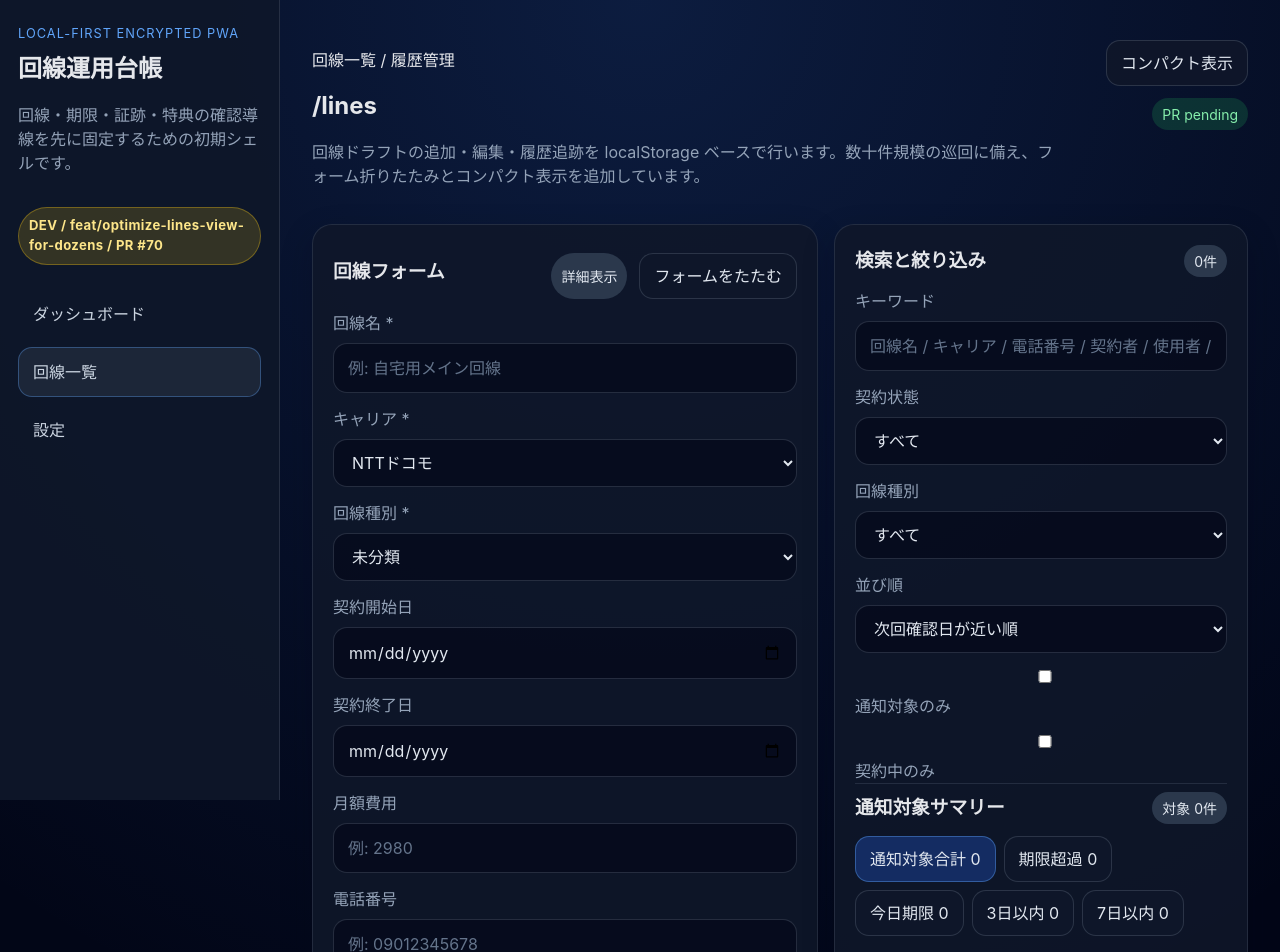
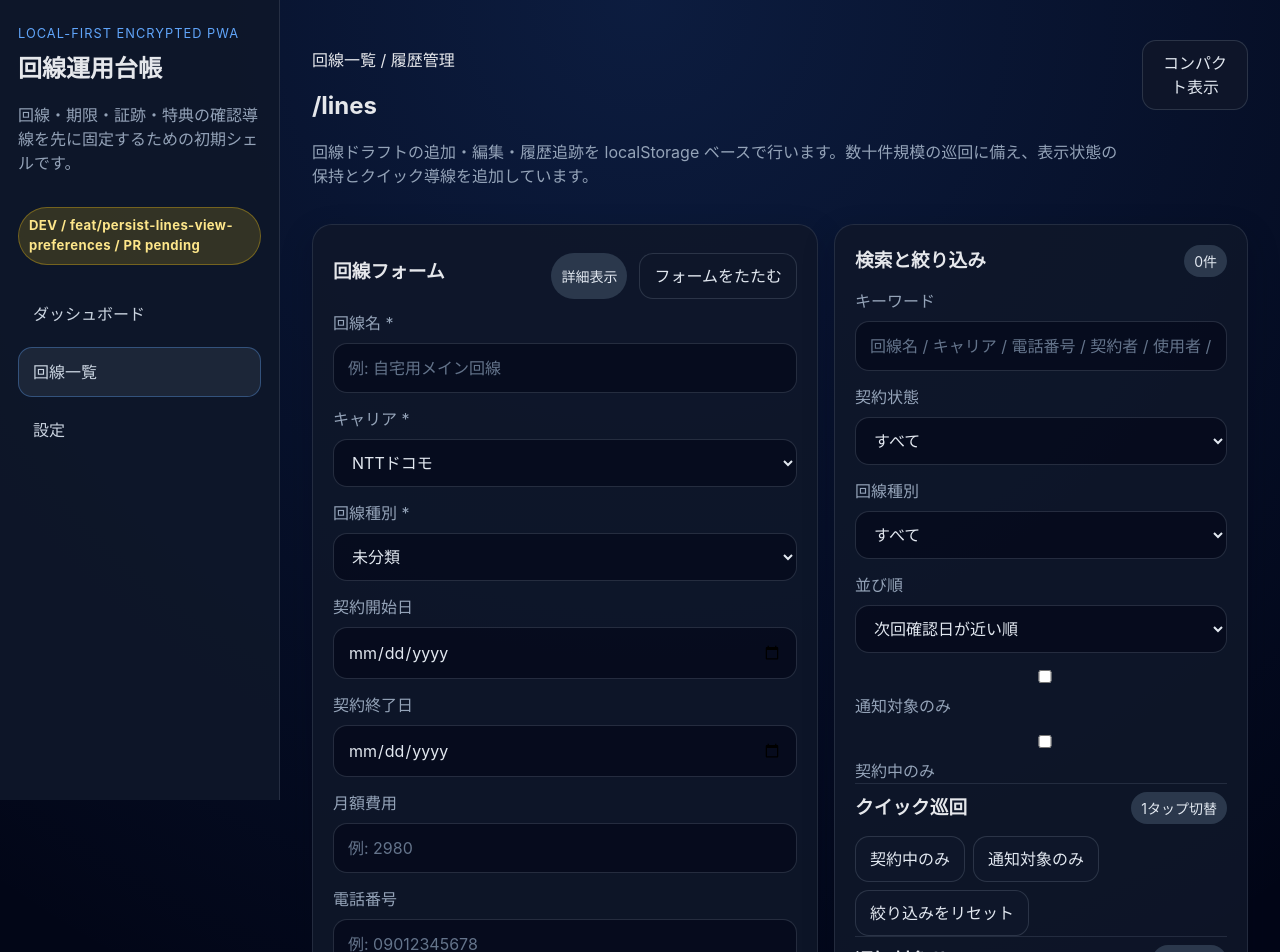
Before and after one commit to Driedsandwich/line-ops-ledger, a React (Vite) app: page /lines in a window 1280 px wide. Shown: the top 952 px of the page. Built offline with nearby package versions, Linux system fonts and the light colour scheme.

Commit message:
feat: persist lines view preferences and add quick filters (#72)
* chore: update dev label for persisted lines view prefs

* feat: persist lines view preferences and add quick filters

```diff
--- a/src/App.tsx
+++ b/src/App.tsx
@@ -6,7 +6,7 @@ const navItems = [
   { to: '/settings', label: '設定' },
 ];
 
-const devProgressLabel = 'DEV / feat/optimize-lines-view-for-dozens / PR #70';
+const devProgressLabel = 'DEV / feat/persist-lines-view-preferences / PR pending';
 
 export function AppLayout(): JSX.Element {
   return (
--- a/src/pages/LinesPage.tsx
+++ b/src/pages/LinesPage.tsx
@@ -117,6 +117,29 @@ const TIMELINE_VIEW_OPTIONS: Array<{ key: TimelineViewMode; label: string }> = [
   { key: 'active', label: '契約中中心' },
   { key: 'all', label: '過去契約含む' },
 ];
+const LINES_COMPACT_VIEW_STORAGE_KEY = 'line-ops-ledger.lines.compact-view';
+const LINES_FORM_COLLAPSED_STORAGE_KEY = 'line-ops-ledger.lines.form-collapsed';
+
+function readBooleanPreference(storageKey: string, fallback: boolean): boolean {
+  if (typeof window === 'undefined') {
+    return fallback;
+  }
+
+  const raw = window.localStorage.getItem(storageKey);
+  if (raw == null) {
+    return fallback;
+  }
+
+  return raw === 'true';
+}
+
+function writeBooleanPreference(storageKey: string, value: boolean): void {
+  if (typeof window === 'undefined') {
+    return;
+  }
+
+  window.localStorage.setItem(storageKey, value ? 'true' : 'false');
+}
 
 function getNotificationReasonLabelFromParam(value: string | null): NotificationReasonLabel | 'all' {
   if (!value) {
@@ -596,14 +619,13 @@ export function LinesPage(): JSX.Element {
   const [undoState, setUndoState] = useState<UndoState | null>(null);
   const [errorMessage, setErrorMessage] = useState<string | null>(null);
   const [successMessage, setSuccessMessage] = useState<string | null>(null);
-  const [isCompactView, setIsCompactView] = useState(false);
-  const [isFormCollapsed, setIsFormCollapsed] = useState(false);
+  const [isCompactView, setIsCompactView] = useState(() => readBooleanPreference(LINES_COMPACT_VIEW_STORAGE_KEY, false));
+  const [isFormCollapsed, setIsFormCollapsed] = useState(() => readBooleanPreference(LINES_FORM_COLLAPSED_STORAGE_KEY, false));
   const historyImportInputRef = useRef<HTMLInputElement | null>(null);
 
   const notificationSettings = loadNotificationSettings();
   const notificationReasonFromQuery = getNotificationReasonLabelFromParam(searchParams.get('notificationReason'));
   const notificationTargetOnlyFromQuery = getNotificationTargetOnlyFromParam(searchParams.get('notificationTargetOnly'));
-  const devPullRequestLabel = import.meta.env.DEV ? 'PR pending' : null;
   const today = new Date();
 
   function resetMessages(): void {
@@ -672,6 +694,13 @@ export function LinesPage(): JSX.Element {
     }
 
     setSearchParams(nextParams, { replace: true });
+  }
+
+  function setContractActiveOnlyFilter(enabled: boolean): void {
+    setFilters((current) => ({
+      ...current,
+      contractActiveOnly: enabled,
+    }));
   }
 
   function focusRelatedHistory(phoneNumbers: string[]): void {
@@ -1211,9 +1240,17 @@ export function LinesPage(): JSX.Element {
 
   useEffect(() => {
     if (drafts.length > 0 && !editingId) {
-      setIsFormCollapsed(true);
+      setIsFormCollapsed((current) => current || readBooleanPreference(LINES_FORM_COLLAPSED_STORAGE_KEY, true));
     }
   }, [drafts.length, editingId]);
+
+  useEffect(() => {
+    writeBooleanPreference(LINES_COMPACT_VIEW_STORAGE_KEY, isCompactView);
+  }, [isCompactView]);
+
+  useEffect(() => {
+    writeBooleanPreference(LINES_FORM_COLLAPSED_STORAGE_KEY, isFormCollapsed);
+  }, [isFormCollapsed]);
 
   useEffect(() => {
     function onKeyDown(event: KeyboardEvent): void {
@@ -1239,13 +1276,12 @@ export function LinesPage(): JSX.Element {
         <div>
           <p className="page__eyebrow">回線一覧 / 履歴管理</p>
           <h2>/lines</h2>
-          <p className="muted">回線ドラフトの追加・編集・履歴追跡を localStorage ベースで行います。数十件規模の巡回に備え、フォーム折りたたみとコンパクト表示を追加しています。</p>
+          <p className="muted">回線ドラフトの追加・編集・履歴追跡を localStorage ベースで行います。数十件規模の巡回に備え、表示状態の保持とクイック導線を追加しています。</p>
         </div>
         <div className="button-row button-row--tight" style={{ justifyContent: 'flex-end' }}>
           <button type="button" className={`button ${isCompactView ? 'button--primary' : ''}`} onClick={() => setIsCompactView((current) => !current)}>
             {isCompactView ? '通常表示に戻す' : 'コンパクト表示'}
           </button>
-          {devPullRequestLabel ? <span className="badge badge--ok">{devPullRequestLabel}</span> : null}
         </div>
       </header>
 
@@ -1444,10 +1480,31 @@ export function LinesPage(): JSX.Element {
               <input
                 type="checkbox"
                 checked={filters.contractActiveOnly}
-                onChange={(event) => updateFilter('contractActiveOnly', event.target.checked)}
+                onChange={(event) => setContractActiveOnlyFilter(event.target.checked)}
               />
               <span>契約中のみ</span>
             </label>
+          </div>
+
+          <div className="detail-panel">
+            <div className="card__header">
+              <h3>クイック巡回</h3>
+              <span className="badge">1タップ切替</span>
+            </div>
+            <div className="badge-row">
+              <button type="button" className={`button ${filters.contractActiveOnly ? 'button--primary' : ''}`} onClick={() => setContractActiveOnlyFilter(!filters.contractActiveOnly)}>
+                {filters.contractActiveOnly ? '契約中のみ: ON' : '契約中のみ'}
+              </button>
+              <button type="button" className={`button ${filters.notificationTargetOnly ? 'button--primary' : ''}`} onClick={() => setNotificationTargetOnlyFilter(!filters.notificationTargetOnly)}>
+                {filters.notificationTargetOnly ? '通知対象のみ: ON' : '通知対象のみ'}
+              </button>
+              <button type="button" className="button" onClick={() => {
+                setFilters(initialFilterState);
+                setSearchParams(new URLSearchParams(), { replace: true });
+              }}>
+                絞り込みをリセット
+              </button>
+            </div>
           </div>
 
           <div className="detail-panel">
```
